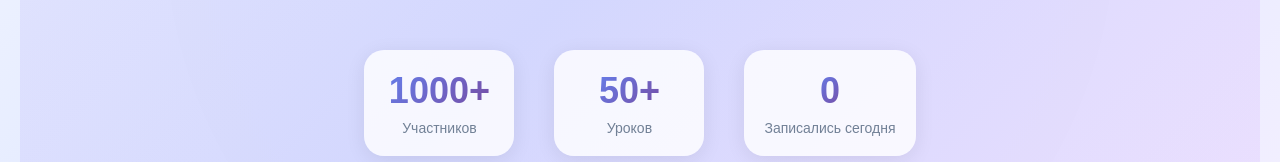
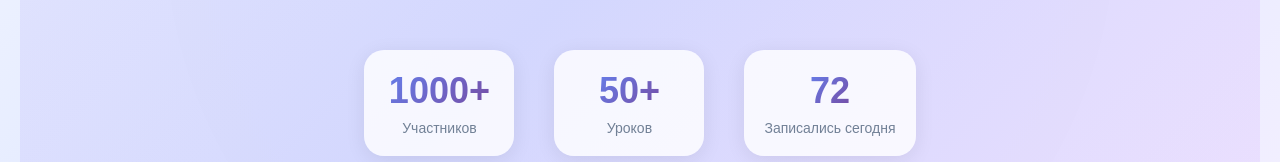
Before and after one commit to diflymer/editLab, a Next.js app: page / in a window 1280 px wide. Shown: the part 479-641 px from the top of the page. Built offline with nearby package versions, Linux system fonts and the light colour scheme.

Commit message:
fixed 0 zapisan

```diff
--- a/components/HeroSection.jsx
+++ b/components/HeroSection.jsx
@@ -128,7 +128,7 @@ export const HeroSection = ({ clickNumber }) => {
           <StatLabel>Уроков</StatLabel>
         </StatItem>
         <StatItem>
-          <StatNumber>{clickNumber}</StatNumber>
+          <StatNumber>72</StatNumber>
           <StatLabel>Записались сегодня</StatLabel>
         </StatItem>
       </StatsContainer>
```
